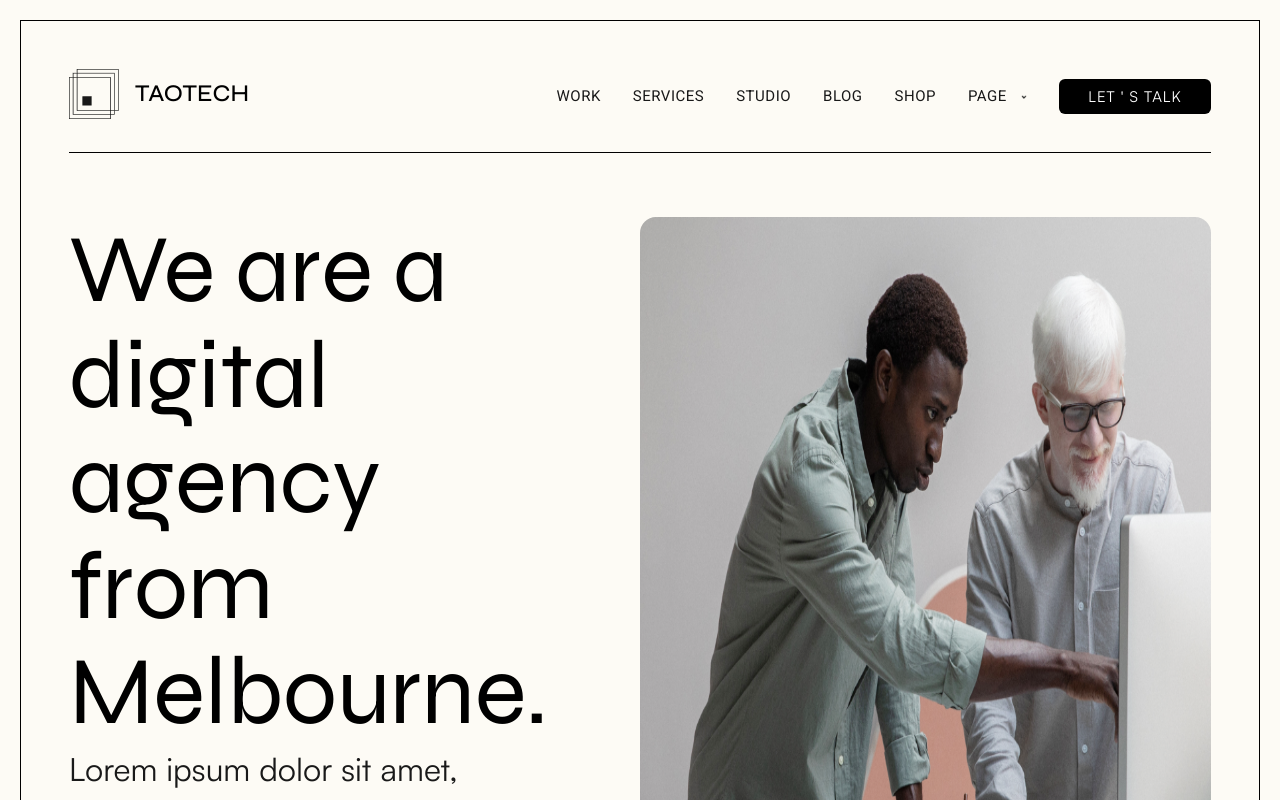
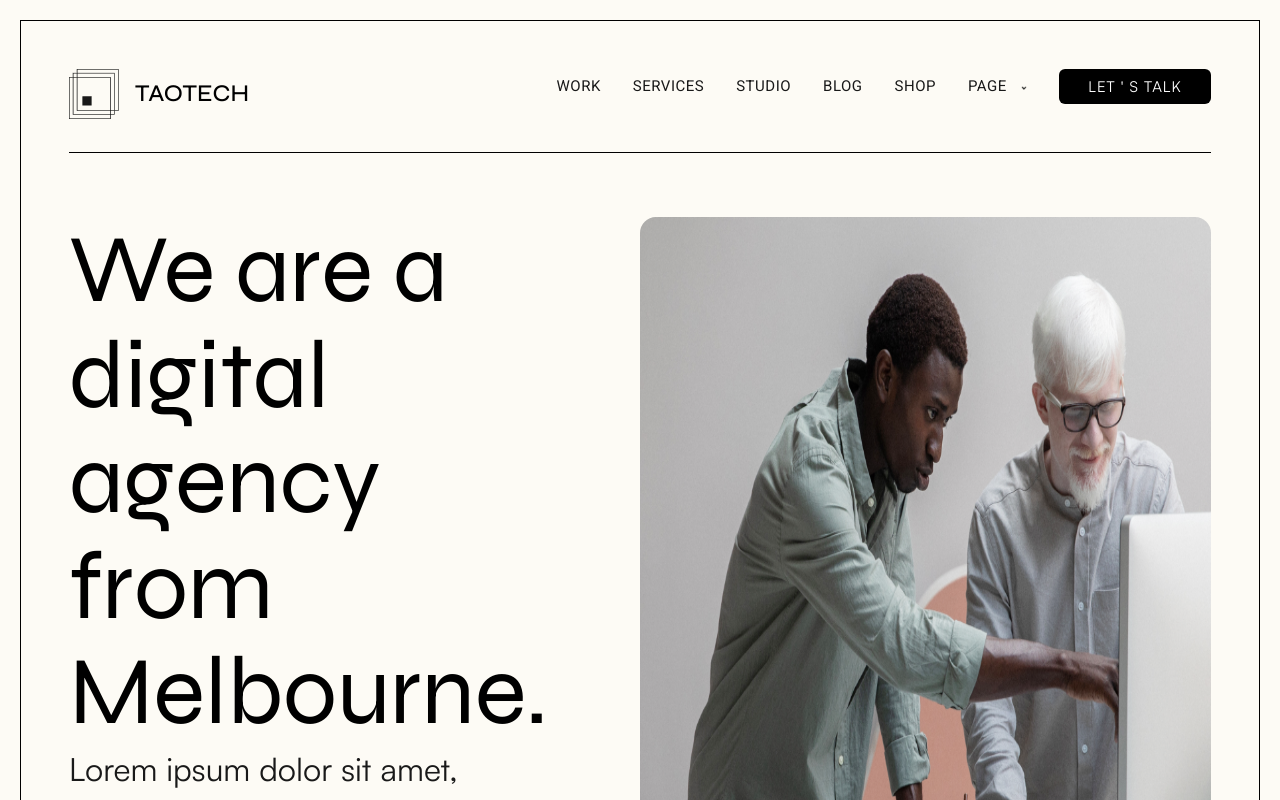
Before and after one commit to taodemy/website, a Next.js app: page / in a window 1280 px wide. Shown: the top 800 px of the page. Built offline with nearby package versions, Linux system fonts and the light colour scheme.

Commit message:
bugfix: fix tha navbar location

```diff
--- a/components/general/Navbar/FirstPageNavbar.tsx
+++ b/components/general/Navbar/FirstPageNavbar.tsx
@@ -29,15 +29,17 @@ const NavBar = () => {
   ];
 
   return (
-    <div className={styles.header_navbar}>
-      {linkLists.map(({ id, linkName }) => (
-        <NavbarLink key={id} linkName={linkName} />
-      ))}
-      <PageButton />
+    <section className={styles.header_navbar}>
+      <section className={styles.header_navbar_link}>
+        {linkLists.map(({ id, linkName }) => (
+          <NavbarLink key={id} linkName={linkName} />
+        ))}
+        <PageButton />
+      </section>
       <section className={styles.navbar_right_button}>
         <Button aria-label="navbar_right" >LET &apos; S TALK</Button>
       </section>
-    </div>
+    </section>
   );
 };
 export default NavBar;
--- a/components/general/Navbar/NavbarLink.tsx
+++ b/components/general/Navbar/NavbarLink.tsx
@@ -9,7 +9,7 @@ type NavbarLinkProps = {
 
 const Links = ({ linkName, link }: NavbarLinkProps) => {
   return (
-    <a href={link} className={`${headingFont.className} global__text-meta ${styles.header_navbar}`}>
+    <a href={link} className={`${headingFont.className} global__text-meta`}>
       {linkName}
     </a>
   );
--- a/layouts/Header.tsx
+++ b/layouts/Header.tsx
@@ -4,7 +4,7 @@ import NavBar from "@/components/general/Navbar/FirstPageNavbar";
 
 const Header = () => {
   return (
-    <div className={styles.header}>
+    <header className={styles.header}>
       <section className={styles.header_logo}>
         <img
           arial-label="header_logo_image"
@@ -17,7 +17,7 @@ const Header = () => {
         </div>
       </section>
       <NavBar />
-    </div>
+    </header>
   );
 };
 export default Header;
--- a/layouts/index.tsx
+++ b/layouts/index.tsx
@@ -7,7 +7,6 @@ interface LayoutProps {
 
 const Layout = ({ children }: LayoutProps) => {
     return (
-        <>
             <div className="page__wrapper">
                 <section>
                     <Header />
@@ -16,7 +15,6 @@ const Layout = ({ children }: LayoutProps) => {
                     {children}
                 </main>
             </div>
-        </>
     );
 };
 export default Layout;
--- a/styles/Header.module.css
+++ b/styles/Header.module.css
@@ -31,12 +31,17 @@
   flex-direction: row;
   justify-content: space-between;
   gap: 32px;
-  height: 35px;
+}
+
+.header_navbar_link {
+  display: flex;
+  flex-direction: row;
+  justify-content: space-between;
+  gap: 32px;
   margin-top: 10px;
   text-decoration: none;
   color: var(--text-default);
   font-weight: 400;
-  font-family: "Roboto Mono";
 }
 
 .header_navbar_page {
@@ -51,7 +56,7 @@
   width: 6.36px;
   height: 4.24px;
   padding-left: 9.82px;
-  padding-top: 15.51px;
+  padding-top: 7.01px;
 }
 
 .header_navbar_button {
```
